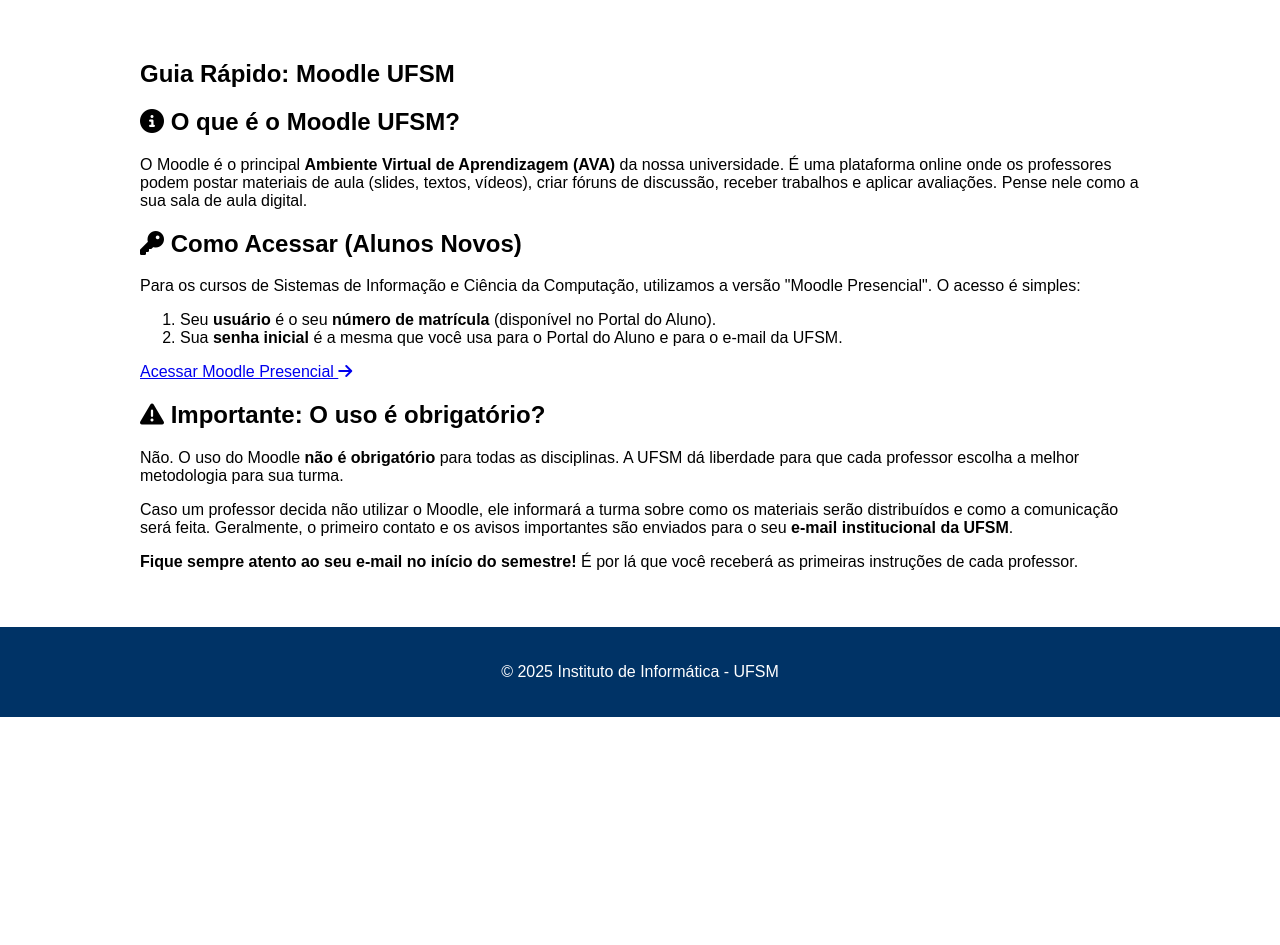
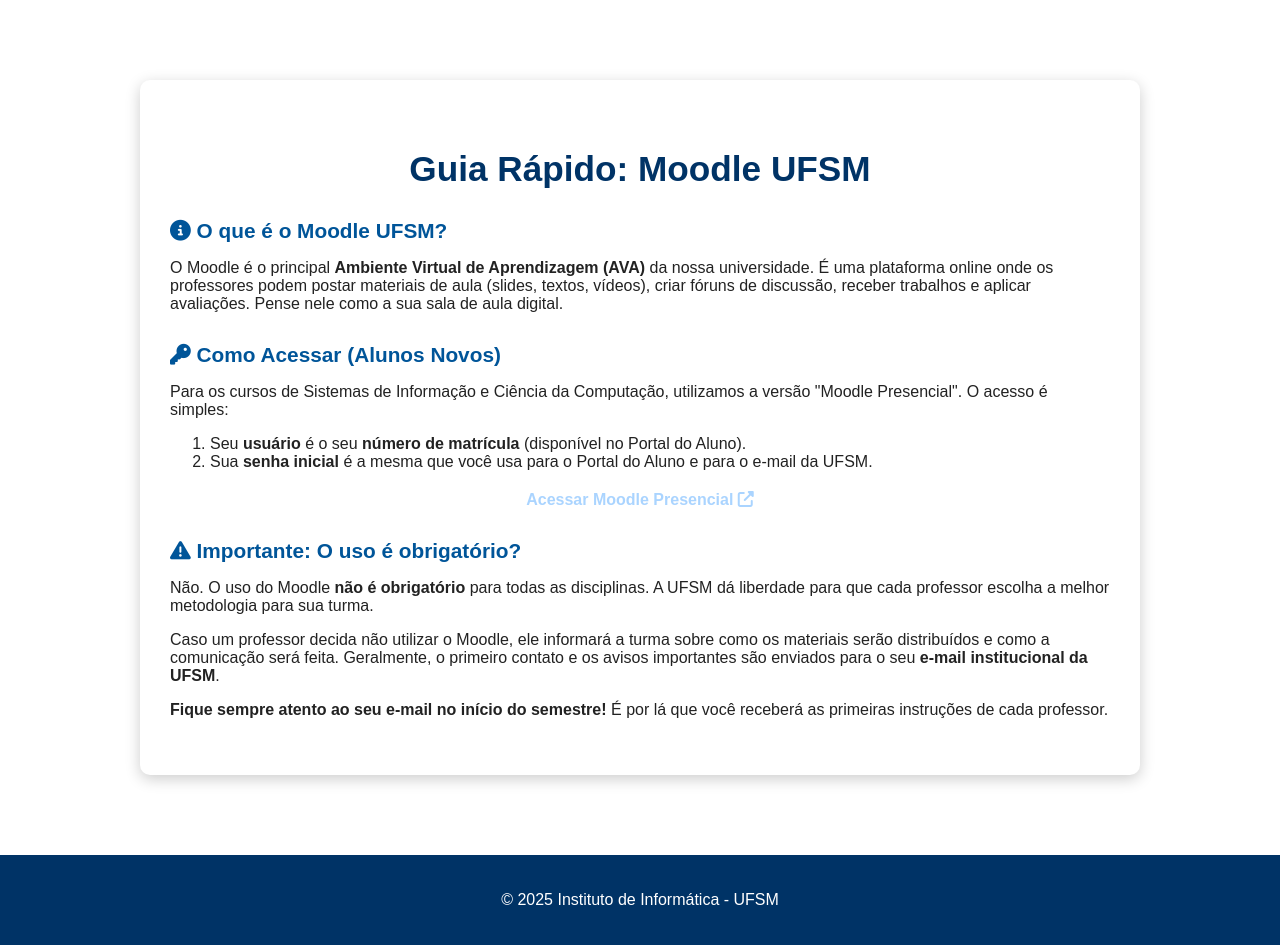
Before and after one commit to RicardoFerreiraDaSilva/Site_inf_UFSM, a Django app: page /moodle/ in a window 1280 px wide. Shown: the part 158-1103 px from the top of the page. Before the commit the page ends 875 px from the top, so only its background shows below. Run offline with Django 5.2, Linux system fonts and the light colour scheme.

Commit message:
Ajustes finais

```diff
--- a/cursos/templates/cursos/biblioteca.html
+++ b/cursos/templates/cursos/biblioteca.html
@@ -89,6 +89,7 @@
   <div class="biblioteca-card">
     <h2><i class="fas fa-building"></i> Biblioteca Setorial do CT</h2>
     <p>Localizada no Centro de Tecnologia (prédio 07), a biblioteca setorial é especializada nas áreas das engenharias e da computação. Possui acervo técnico e materiais das disciplinas do INF.</p>
+    <a href="https://www.ufsm.br/unidades-universitarias/ct/biblioteca-setorial" target="_blank">Acessar site da Biblioteca Setorial</a>
   </div>
 
   <div class="biblioteca-card">
--- a/cursos/templates/cursos/moodle.html
+++ b/cursos/templates/cursos/moodle.html
@@ -1,100 +1,18 @@
-{% extends "cursos/base.html" %}
-{% load static %}
+{% extends 'cursos/base.html' %}
 
 {% block title %}Guia Moodle - INF UFSM{% endblock %}
 
-{% block styles %}
-<style>
-    .guia-container {
-        max-width: 900px;
-        margin: 40px auto;
-        padding: 20px;
-    }
+{% block content %}
+<div class="pagina-curso">
 
-    .guia-titulo {
-        text-align: center;
-        color: var(--azul-escuro);
-        font-size: 2.5rem;
-        margin-bottom: 40px;
-    }
+    <h1 class="titulo-curso">Guia Rápido: Moodle UFSM</h1>
 
-    .info-bloco {
-        background-color: #fff;
-        padding: 25px 30px;
-        border-radius: 10px;
-        margin-bottom: 30px;
-        box-shadow: 0 4px 15px rgba(0, 0, 0, 0.08);
-        border-left: 5px solid var(--azul-medio);
-    }
-
-    .info-bloco h2 {
-        color: var(--azul-escuro);
-        font-size: 1.8rem;
-        margin-top: 0;
-        margin-bottom: 15px;
-        display: flex;
-        align-items: center;
-        gap: 10px;
-    }
-
-    .info-bloco p, .info-bloco li {
-        color: #333;
-        font-size: 1.1rem;
-        line-height: 1.7;
-    }
-
-    .info-bloco strong {
-        color: var(--azul-escuro);
-    }
-
-    .centro {
-        text-align: center;
-    }
-
-    .moodle-button {
-        display: inline-block;
-        margin-top: 20px;
-        padding: 15px 30px;
-        background: linear-gradient(45deg, var(--azul-medio), var(--azul-escuro));
-        color: white;
-        text-decoration: none;
-        font-size: 1.2rem;
-        font-weight: bold;
-        border-radius: 50px; /* Botão arredondado */
-        transition: transform 0.2s ease-in-out, box-shadow 0.2s ease-in-out;
-        box-shadow: 0 4px 10px rgba(0, 51, 102, 0.3);
-    }
-
-    .moodle-button:hover {
-        transform: translateY(-3px);
-        box-shadow: 0 6px 15px rgba(0, 51, 102, 0.4);
-    }
-
-    .moodle-button .fa-arrow-right {
-        margin-left: 10px;
-        transition: transform 0.2s;
-    }
-
-    .moodle-button:hover .fa-arrow-right {
-        transform: translateX(5px);
-    }
-</style>
-{% endblock %}
-
-{% block content %}
-<div class="guia-container">
-
-    <h1 class="guia-titulo">Guia Rápido: Moodle UFSM</h1>
-
-    <div class="info-bloco">
-        <h2><i class="fas fa-info-circle"></i> O que é o Moodle UFSM?</h2>
+    <h2 class="subtitulo-curso"><i class="fas fa-info-circle"></i> O que é o Moodle UFSM?</h2>
     <p>
         O Moodle é o principal <strong>Ambiente Virtual de Aprendizagem (AVA)</strong> da nossa universidade. É uma plataforma online onde os professores podem postar materiais de aula (slides, textos, vídeos), criar fóruns de discussão, receber trabalhos e aplicar avaliações. Pense nele como a sua sala de aula digital.
     </p>
-    </div>
 
-    <div class="info-bloco">
-        <h2><i class="fas fa-key"></i> Como Acessar (Alunos Novos)</h2>
+    <h2 class="subtitulo-curso"><i class="fas fa-key"></i> Como Acessar (Alunos Novos)</h2>
     <p>
         Para os cursos de Sistemas de Informação e Ciência da Computação, utilizamos a versão "Moodle Presencial". O acesso é simples:
     </p>
@@ -102,15 +20,13 @@
         <li>Seu <strong>usuário</strong> é o seu <strong>número de matrícula</strong> (disponível no Portal do Aluno).</li>
         <li>Sua <strong>senha inicial</strong> é a mesma que você usa para o Portal do Aluno e para o e-mail da UFSM.</li>
     </ol>
-        <div class="centro">
-            <a href="https://ufsm.br/moodle/" class="moodle-button" target="_blank" rel="noopener noreferrer">
-                Acessar Moodle Presencial <i class="fas fa-arrow-right"></i>
+    <p style="text-align: center; margin-top: 20px;">
+        <a href="https://ufsm.br/moodle/" class="link-curso" target="_blank" rel="noopener noreferrer">
+            Acessar Moodle Presencial <i class="fas fa-external-link-alt"></i>
         </a>
-        </div>
-    </div>
+    </p>
 
-    <div class="info-bloco">
-        <h2><i class="fas fa-exclamation-triangle"></i> Importante: O uso é obrigatório?</h2>
+    <h2 class="subtitulo-curso"><i class="fas fa-exclamation-triangle"></i> Importante: O uso é obrigatório?</h2>
     <p>
         Não. O uso do Moodle <strong>não é obrigatório</strong> para todas as disciplinas. A UFSM dá liberdade para que cada professor escolha a melhor metodologia para sua turma.
     </p>
@@ -120,7 +36,6 @@
     <p>
         <strong>Fique sempre atento ao seu e-mail no início do semestre!</strong> É por lá que você receberá as primeiras instruções de cada professor.
     </p>
-    </div>
 
 </div>
 {% endblock %}
--- a/cursos/templates/cursos/pessoas.html
+++ b/cursos/templates/cursos/pessoas.html
@@ -168,9 +168,9 @@
               </div>
 
               <div class="atividade-card">
-                  <h3>Curso Técnico em Informática</h3>
+                  <h3>Bacharelado em Ciência da Computação</h3>
                   <p>Veja a lista de docentes do curso:</p>
-                  <a href="https://www.ufsm.br/cursos/tecnico/santa-maria/informatica/docentes" target="_blank">
+                  <a href="https://www.ufsm.br/cursos/graduacao/santa-maria/ciencia-da-computacao/docentes" target="_blank">
                       Acessar página de docentes
                   </a>
               </div>
```
Also changed, not shown: cursos/templates/cursos/detalhe_evento.html (+25 -99 lines), cursos/static/cursos/auditorio.jpg (added), cursos/static/cursos/biblioteca.jpeg (added), cursos/static/cursos/biblioteca.jpg (added), cursos/static/cursos/laboratorio_informatica.jpeg (added), cursos/static/cursos/laboratorio_informatica.jpg (added), cursos/static/cursos/salas_estudo.jpg (added). Lines whose indentation alone changed are shown as unchanged.
